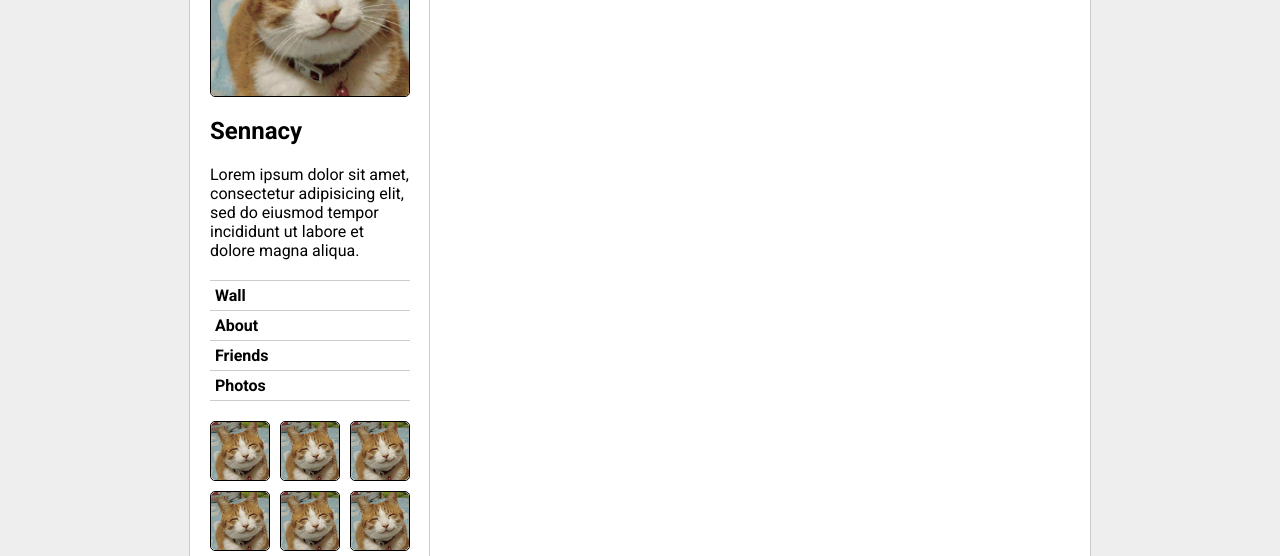
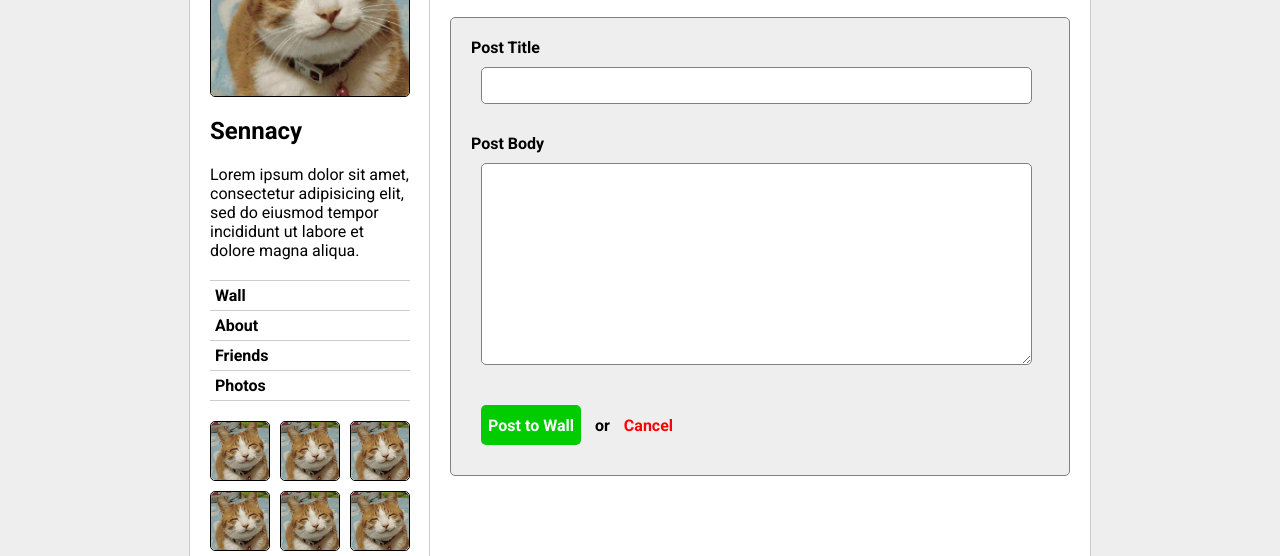
Before and after one commit to dmyasnyankin/W6D2, a plain HTML site: page css-friends-09/skeleton/09-forms.html in a window 1280 px wide. Shown: the part 244-800 px from the top of the page. Drawn offline with Linux system fonts and the light colour scheme.

Commit message:
Upload css exercises

```diff
--- a/css-friends-09/skeleton/09-forms.html
+++ b/css-friends-09/skeleton/09-forms.html
@@ -100,7 +100,25 @@
 
     </section>
     <section class="content-main">
+      <div class="post">
+        <form class="class-post" action="index.html" method="post">
+          <label>
+            Post Title
+            <input class="yo-mama" type="text" name="" value="">
+          </label>
 
+          <label>
+            Post Body
+            <textarea class= "yo-mama-said" name=""></textarea>
+          </label>
+
+          <div>
+            <input class= "submit-bt" type="submit" name="" value="Post to Wall">
+            or <a class="cancel" href="">Cancel</a>
+          </div>
+
+        </form>
+      </div>
     </section>
   </main>
 
--- a/css-friends-09/skeleton/css/09-forms.css
+++ b/css-friends-09/skeleton/css/09-forms.css
@@ -1 +1,58 @@
 /* PHASE 9: Forms */
+.post {
+  background: #eee;
+  border: 1px solid grey;
+  border-radius: 5px;
+  padding: 10px;
+}
+
+.class-post {
+  display: flex;
+  flex-direction: column;
+}
+
+.yo-mama-said {
+  height: 200px;
+  outline: green;
+}
+
+.yo-mama, .yo-mama-said {
+  display: block;
+  background: white;
+  border: 1px solid grey;
+  width: 95%;
+  margin: 0 auto;
+  border-radius: 5px;
+}
+
+.class-post * {
+  margin: 10px;
+  font-weight: bold;
+}
+
+.yo-mama {
+  height: 35px;
+}
+
+.yo_mama:hover {
+  background: #0c0;
+}
+
+.submit-bt {
+  background: #0c0;
+  color: white;
+  display: inline-block;
+  height: 40px;
+  width: 100px;
+  text-align: center;
+  border-radius: 5px;
+  box-shadow: 2px;
+}
+
+.submit-bt:hover {
+  background: blue;
+}
+
+.cancel {
+  color: red;
+}
```
